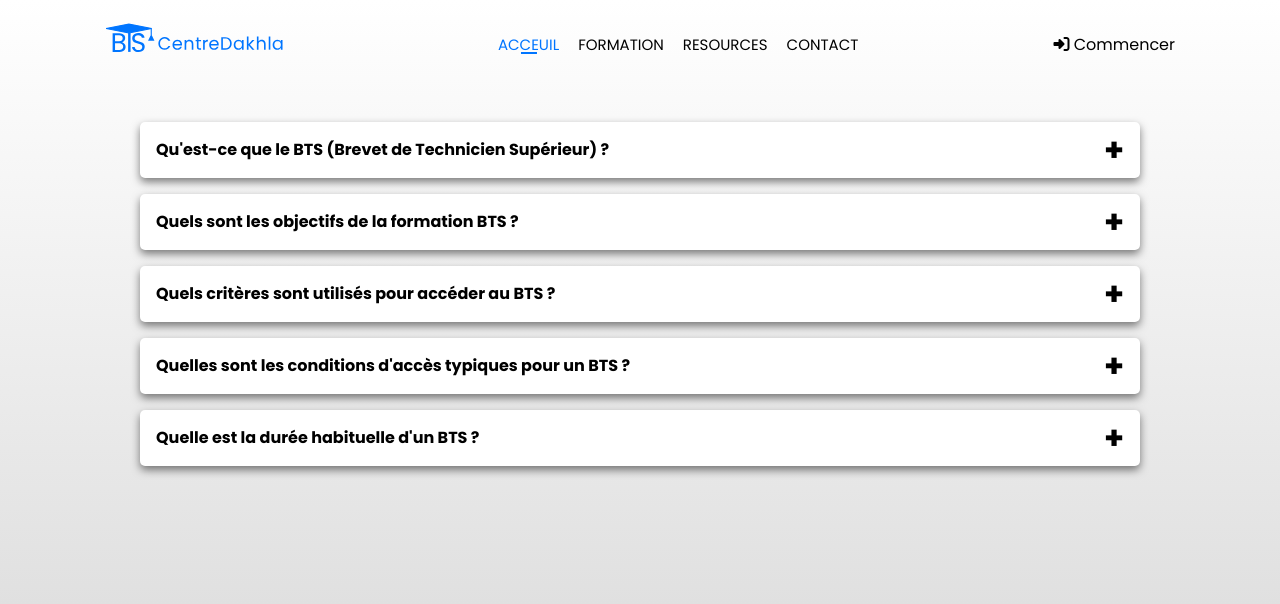
After one commit to MohcineJAAD/PFE, a PHP site: page /formation.php in a window 1280 px wide. The commit adds this page. Shown: the top 604 px of the page. Run offline with PHP 8.4, Linux system fonts and the light colour scheme.

Commit message:
new chnage

```diff
--- a/formation.html
+++ b/formation.php
@@ -16,42 +16,8 @@
     />
 </head>
 <body>
-    <header>
-        <div class="container">
-            <a href="index.html" class="logo">
-                <img src="assets/imgs/logo.svg" alt="logo">
-            </a>
+    <?php require "header.php";?>
 
-            <nav>
-                <ul>
-                    <li><a href="index.html" class="active">ACCEUIL</a></li>
-                    <li><a href="formation.html" class="enable">FORMATION</a></li>
-                    <li><a href="#" class="enable">RESOURCES</a></li>
-                    <li><a href="#" class="enable">CONTACT</a></li>
-                </ul>
-            </nav>
-
-            <a href="#" class="login">
-                <i class="fa-solid fa-right-to-bracket"></i>
-                <p>Commencer</p>
-            </a>
-            <i class="fas fa-bars toggle-menu" id="iconMenu"></i>
-            <div class="drop-menu">
-                <ul>
-                    <li><a href="index.html" class="active">ACCEUIL</a></li>
-                    <li><a href="formation.html" class="enable">FORMAION</a></li>
-                    <li><a href="#" class="enable">RESOURCES</a></li>
-                    <li><a href="#" class="enable">CONTACT</a></li>
-                    <li>
-                        <a href="#" class="login">
-                            <i class="fa-solid fa-right-to-bracket"></i>
-                            <p>Commencer</p>
-                        </a>
-                    </li>
-                </ul>
-            </div>
-        </div>
-    </header>
 
     <section class="according">
         <div class="according-item">
--- /dev/null
+++ b/header.php
@@ -0,0 +1,36 @@
+<header>
+        <div class="container">
+            <a href="" class="logo">
+                <img src="assets/imgs/logo.svg" alt="logo">
+            </a>
+
+            <nav>
+                <ul>
+                    <li><a href="index.php" class="active">ACCEUIL</a></li>
+                    <li><a href="formation.php" class="enable">FORMATION</a></li>
+                    <li><a href="#" class="enable">RESOURCES</a></li>
+                    <li><a href="#" class="enable">CONTACT</a></li>
+                </ul>
+            </nav>
+
+            <a href="#" class="login">
+                <i class="fa-solid fa-right-to-bracket"></i>
+                <p>Commencer</p>
+            </a>
+            <i class="fas fa-bars toggle-menu" id="iconMenu"></i>
+            <div class="drop-menu">
+                <ul>
+                    <li><a href="index.php" class="active">ACCEUIL</a></li>
+                    <li><a href="formation.php" class="enable">FORMATION</a></li>
+                    <li><a href="#" class="enable">RESOURCES</a></li>
+                    <li><a href="#" class="enable">CONTACT</a></li>
+                    <li>
+                        <a href="#" class="login">
+                            <i class="fa-solid fa-right-to-bracket"></i>
+                            <p>Commencer</p>
+                        </a>
+                    </li>
+                </ul>
+            </div>
+        </div>
+    </header>
```
Also changed, not shown: index.html (deleted, +0 -71 lines), index.php (added, +36 -0 lines).
